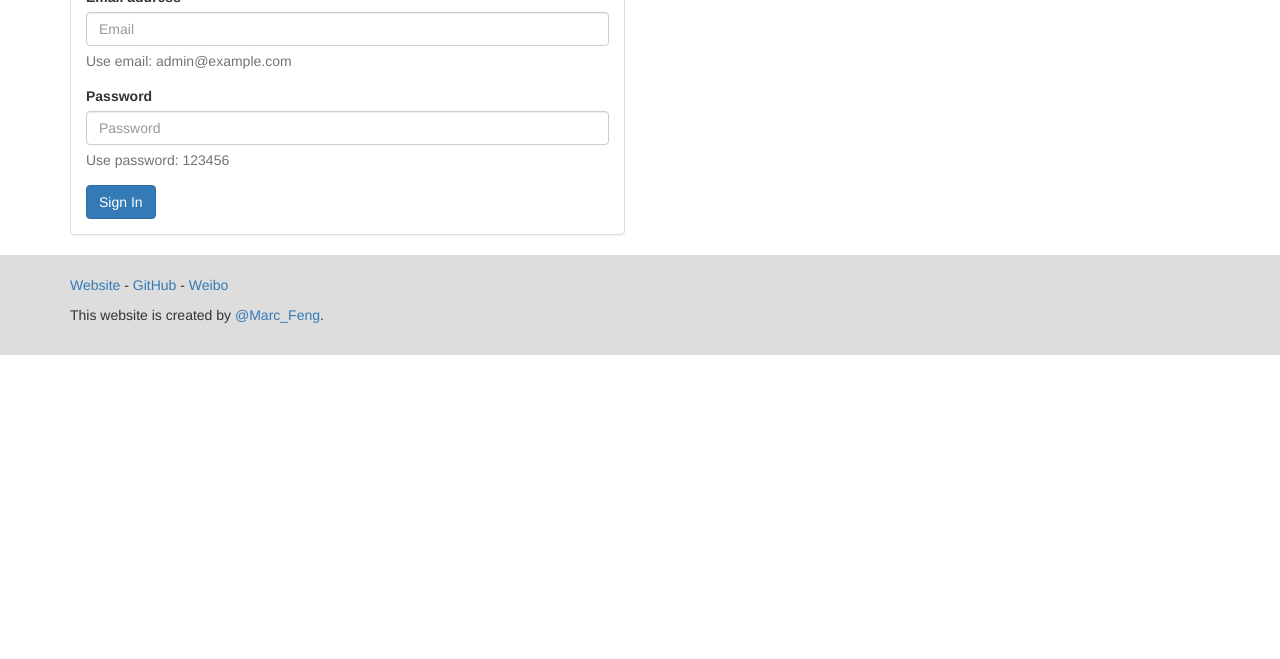
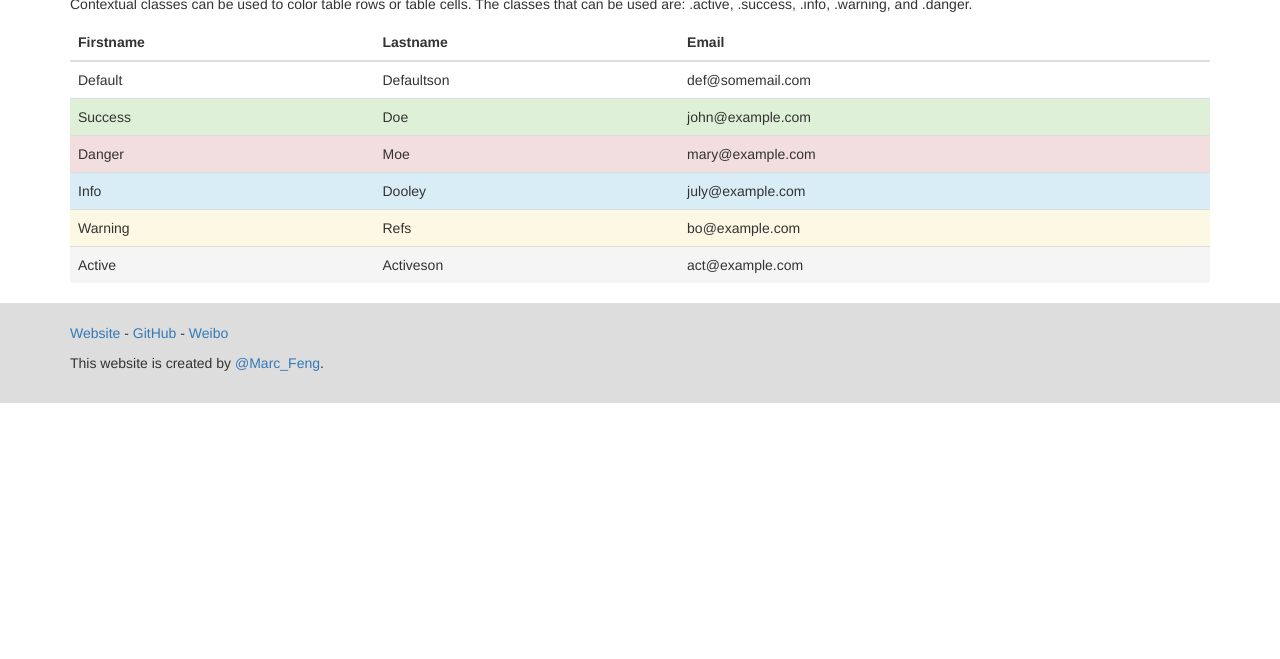
Before and after one commit to fengsifs/SupermarketManagement, a website: page views/index.html in a window 1280 px wide. Shown: the part 141-800 px from the top of the page. Drawn offline with nearby package versions, Linux system fonts and the light colour scheme; files that its build step writes are made by us from their sources.

Commit message:
test table

```diff
--- a/views/index.html
+++ b/views/index.html
@@ -1,28 +1,47 @@
 {% extends "base.html" %} {% block main %}
 <div class="container">
-    <div class="row">
-        <div class="col-md-6">
-            <div class="panel panel-default">
-                <div class="panel-heading">
-                    <h3 class="panel-title"><span class="glyphicon glyphicon-user"></span> Please sign in</h3>
-                </div>
-                <div class="panel-body">
-                    <form action="/signin" method="post">
-                        <div class="form-group">
-                            <label>Email address</label>
-                            <input type="email" name="email" class="form-control" placeholder="Email">
-                            <p class="help-block">Use email: admin@example.com</p>
-                        </div>
-                        <div class="form-group">
-                            <label>Password</label>
-                            <input type="password" name="password" class="form-control" placeholder="Password">
-                            <p class="help-block">Use password: 123456</p>
-                        </div>
-                        <button type="submit" class="btn btn-primary">Sign In</button>
-                    </form>
-                </div>
-            </div>
-        </div>
-    </div>
+  <h2>Contextual Classes</h2>
+  <p>Contextual classes can be used to color table rows or table cells. The classes that can be used are: .active, .success, .info, .warning, and .danger.</p>
+  <table class="table">
+    <thead>
+      <tr>
+        <th>Firstname</th>
+        <th>Lastname</th>
+        <th>Email</th>
+      </tr>
+    </thead>
+    <tbody>
+      <tr>
+        <td>Default</td>
+        <td>Defaultson</td>
+        <td>def@somemail.com</td>
+      </tr>
+      <tr class="success">
+        <td>Success</td>
+        <td>Doe</td>
+        <td>john@example.com</td>
+      </tr>
+      <tr class="danger">
+        <td>Danger</td>
+        <td>Moe</td>
+        <td>mary@example.com</td>
+      </tr>
+      <tr class="info">
+        <td>Info</td>
+        <td>Dooley</td>
+        <td>july@example.com</td>
+      </tr>
+      <tr class="warning">
+        <td>Warning</td>
+        <td>Refs</td>
+        <td>bo@example.com</td>
+      </tr>
+      <tr class="active">
+        <td>Active</td>
+        <td>Activeson</td>
+        <td>act@example.com</td>
+      </tr>
+    </tbody>
+  </table>
 </div>
 {% endblock %}
```
